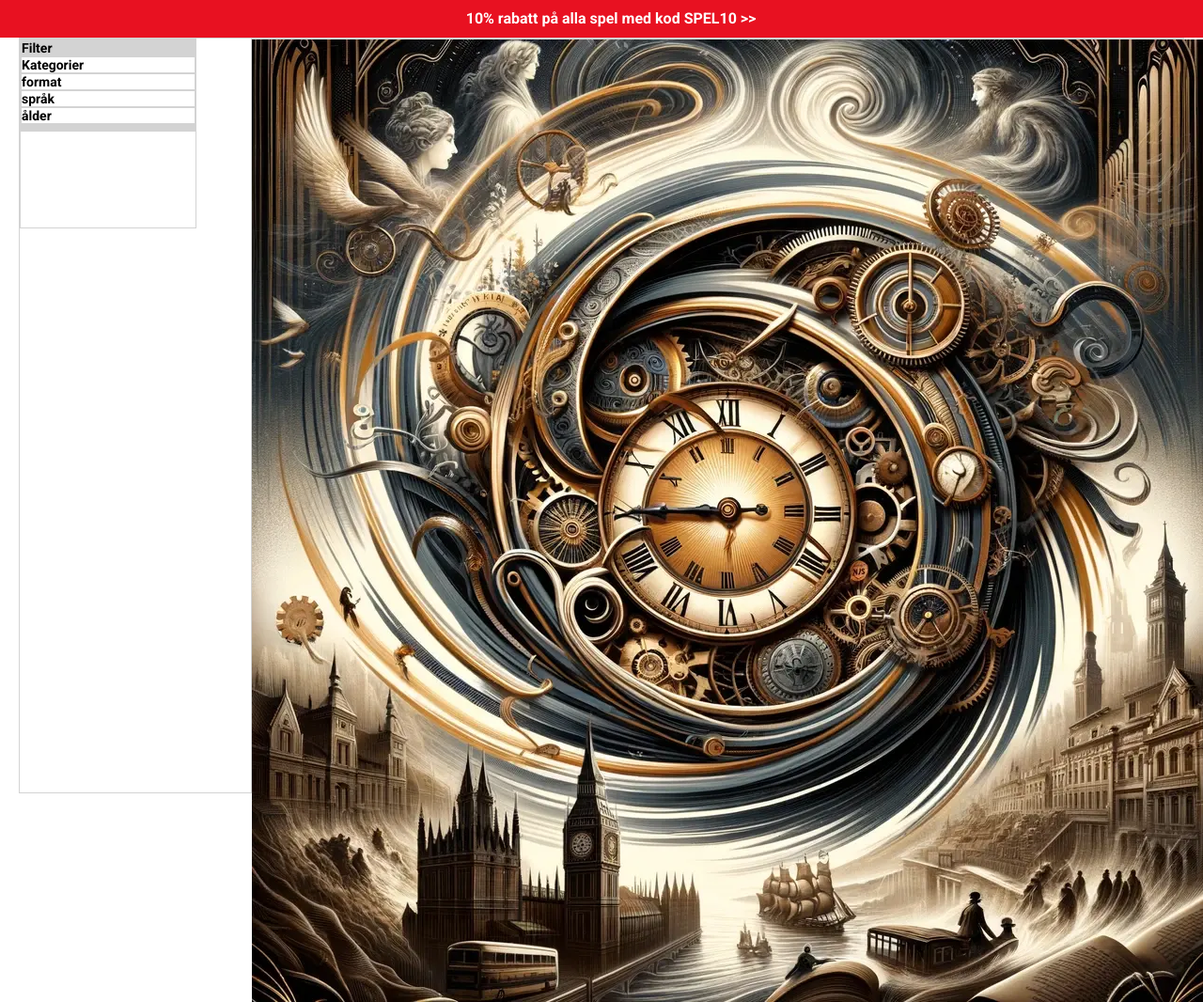
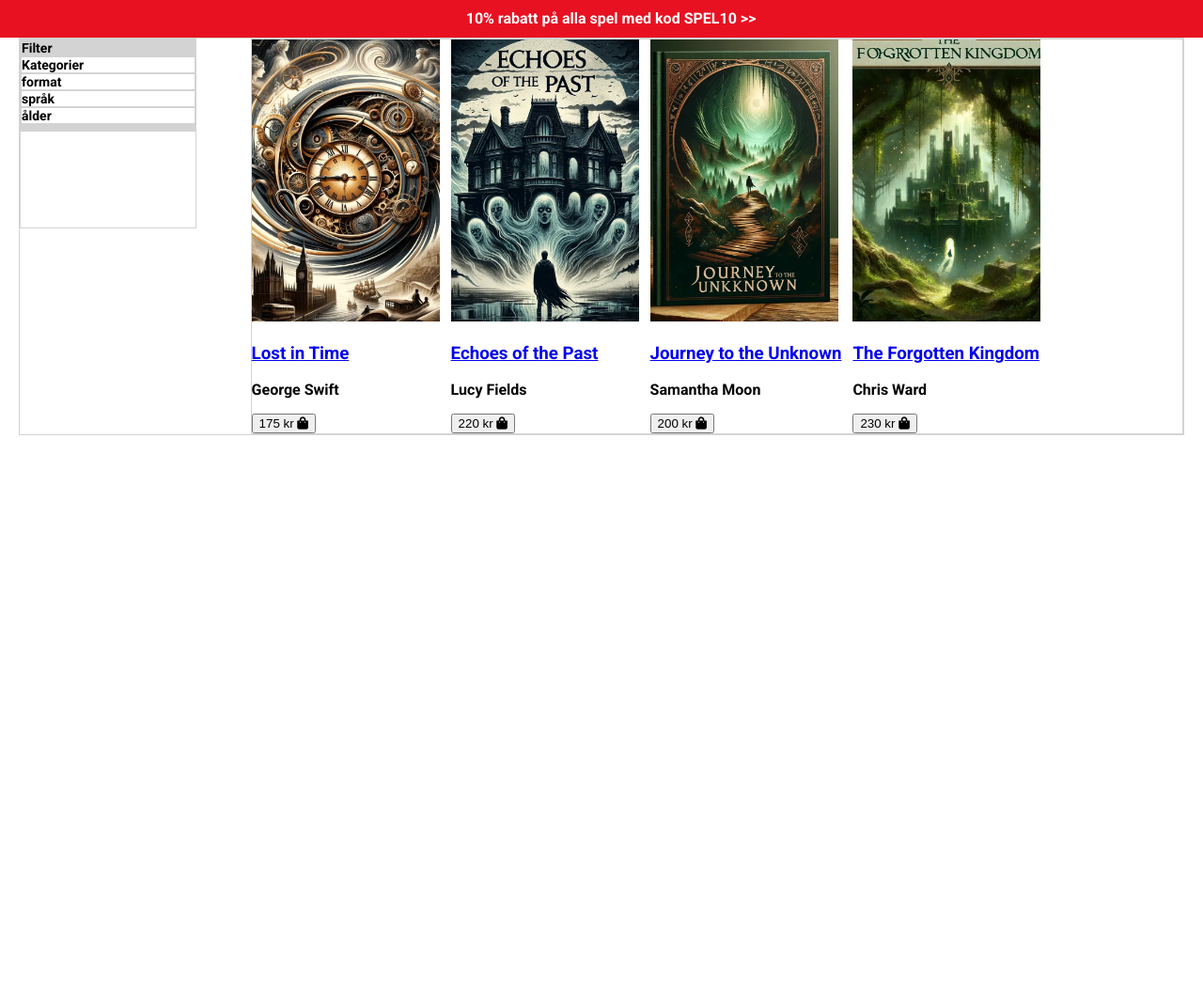
Before and after one commit to FatemehDsb/Grupp-Adlibris, a plain HTML site: page index.html in a window 1280 px wide. Shown: the top 1066 px of the page at 94% size. After the commit the page ends 800 px from the top, so only its background shows below. Drawn offline with Linux system fonts and the light colour scheme.

Commit message:
fixat korten på böcker

```diff
--- a/script.js
+++ b/script.js
@@ -24,10 +24,10 @@ let displayBookCards = () => {
     let card = document.createElement("div");
 
     card.innerHTML = `
-      <img class="bookCover" src="${book.image}" alt="${book.title}">
-      <h3 class="bookTitle" ><a href="${book.url}">${book.title}</a></h3>
-      <p class="bookAuthor" >${book.author}</p>
-      <button class="buyLinkButton">${book.price} kr <i class="fas fa-shopping-bag"></button>`
+      <img class="book-cover" src="${book.image}" alt="${book.title}">
+      <h3 class="book-title" ><a href="${book.url}">${book.title}</a></h3>
+      <p class="book-author" >${book.author}</p>
+      <button class="buy-link-button">${book.price} kr <i class="fas fa-shopping-bag"></button>`
       ;
 
       showBooks.append(card);
--- a/styles.css
+++ b/styles.css
@@ -1,54 +1,51 @@
-
-
-
-body{
+body {
   margin: 0;
   padding: 0;
   box-sizing: border-box;
-    font-family: 'Roboto', sans-serif;
+  font-family: "Roboto", sans-serif;
 }
 
-.container{
+.container {
   border: 0.4px solid lightgray;
   margin-left: 20px;
   margin-right: 20px;
-
 
   display: flex;
   flex-direction: row;
   justify-content: space-between;
 
-
-
-    .filter-box{
-
+  .filter-box {
     width: 15%;
     border: 0.4px solid lightgray;
     height: 200px;
 
-
-
-        .filter-header-category{
+    .filter-header-category {
       border: 0.4px solid lightgray;
       font-size: 14px;
       background-color: lightgray;
-
     }
-        .filter-category{
+    .filter-category {
       border: 1px solid gray;
       font-size: 14px;
       border: 0.4px solid lightgray;
-
     }
   }
 
-    .search-result-box{
-        width:80%;
+  .search-result-box {
+    width: 80%;
+    display: flex;
+    flex-flow: row wrap;
     border: 0.4px solid lightgray;
-        height: 800px;
+    gap: 12px;
+    align-items: end;
+
+    .book-cover {
+      height: 300px;
+      width: 200px;
+      object-fit: cover;
+      object-position: center;
     }
-
-
+  }
 }
 
 .discount-banner {
```
Lines whose indentation alone changed are shown as unchanged.
